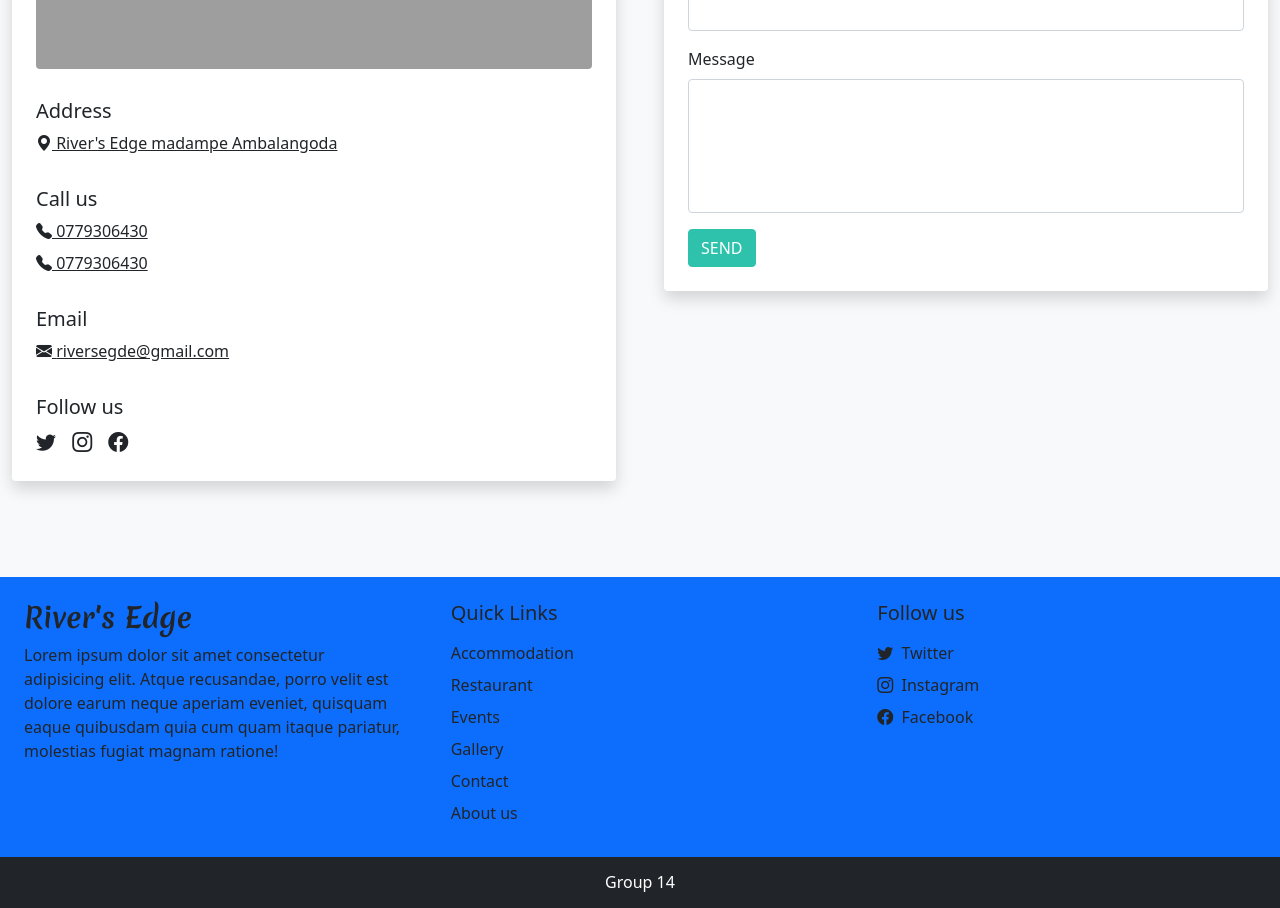
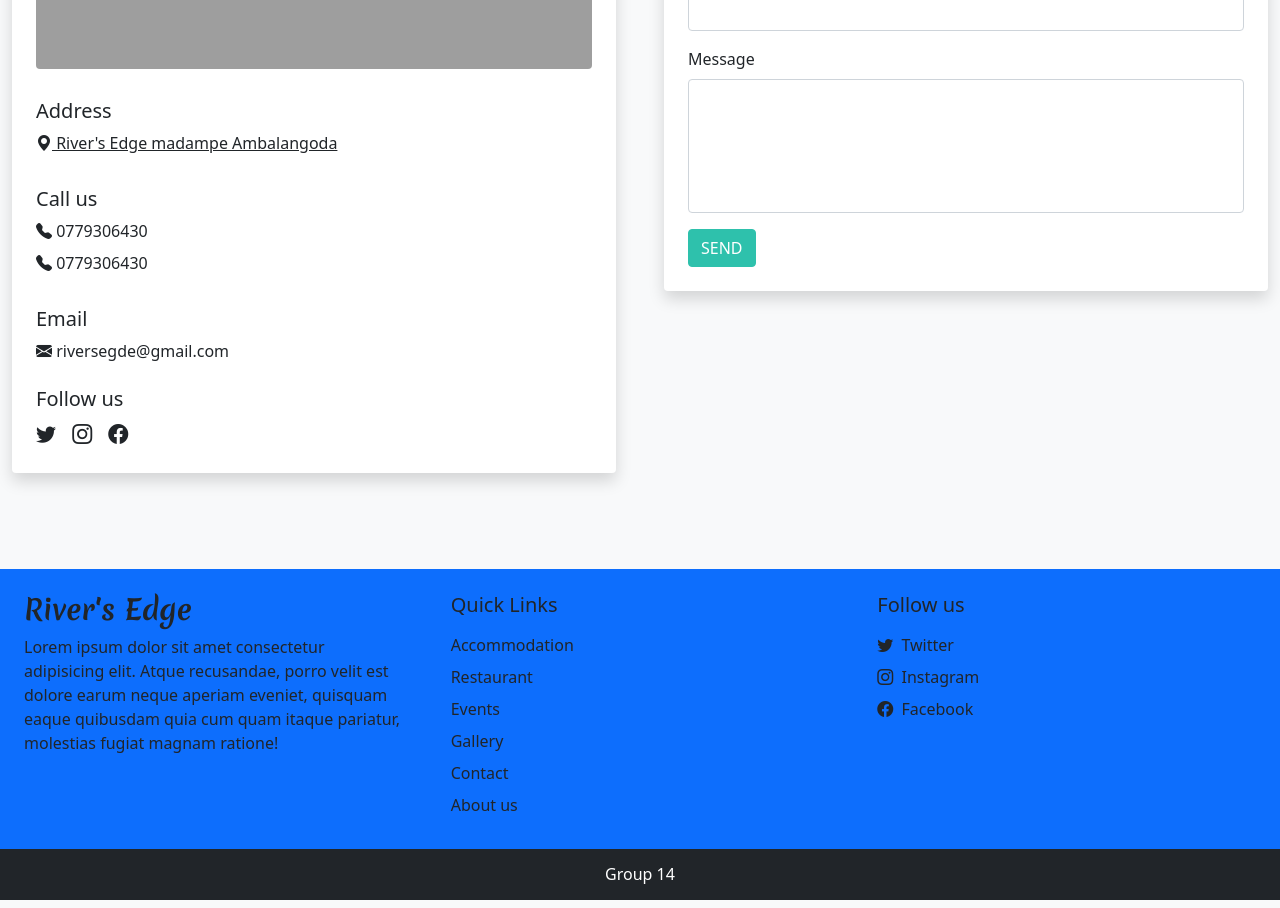
Before and after one commit to SandeepaMapa/HB, a PHP site: page /contact.php in a window 1280 px wide. Shown: the part 539-1447 px from the top of the page. Run offline with PHP 8.4, Linux system fonts and the light colour scheme; some libraries are stand-ins or nearby versions; grey boxes are pictures that could not be loaded.

Commit message:
remove a line

```diff
--- a/contact.php
+++ b/contact.php
@@ -37,18 +37,18 @@ Lorem ipsum dolor sit amet consectetur adipisicing elit.
     </a>
 
      <h5 class="mt-4">Call us </h5>
-     <a href="tel:  07793064301" class="d-inline-block mb-2 text-decoratioon-none text-dark">
+     <a href="tel:  07793064301" class="d-inline-block mb-2 text-decoration-none text-dark">
       <i class="bi bi-telephone-fill"></i> 0779306430
     </a>
 
     <br>
 
-    <a href="tel:  0779306430" class="d-inline-block mb-2 text-decoratioon-none text-dark">
+    <a href="tel:  0779306430" class="d-inline-block mb-2 text-decoration-none text-dark">
       <i class="bi bi-telephone-fill"></i> 0779306430
     </a>
 
     <h5 class="mt-4">Email</h5>
-    <a href="mailto:riversegde@gmail.com"class="d-inline-block mb-2 text-decoratioon-none text-dark">
+    <a href="mailto:riversegde@gmail.com"class="d-inline-block text-decoration-none text-dark">
      <i class="bi bi-envelope-fill"> </i> riversegde@gmail.com
      </a>
 
```
